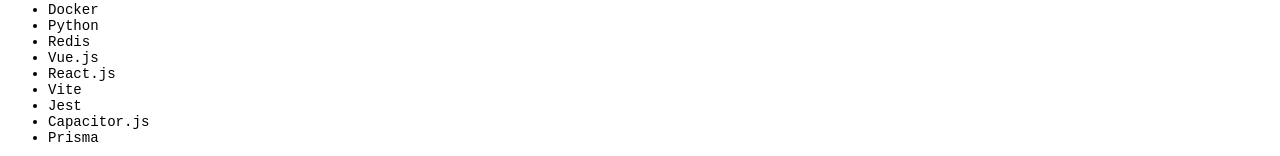
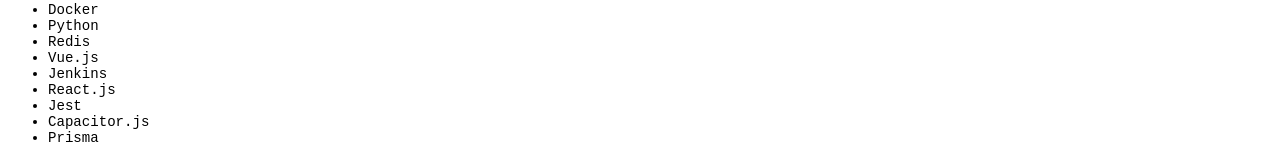
Before and after one commit to Stevendeleon/portfolio-v2, a Next.js app: page /about in a window 1280 px wide. Shown: the part 267-423 px from the top of the page. Built offline with nearby package versions, Linux system fonts and the light colour scheme.

Commit message:
Added Jenkins to the mix

```diff
--- a/components/recentTechnologies.js
+++ b/components/recentTechnologies.js
@@ -8,8 +8,8 @@
     rt.python,
     rt.redis,
     rt.vue,
+    rt.jenkins,
     rt.react,
-    rt.vite,
     rt.jest,
     rt.capacitor,
     rt.prisma,
--- a/constants/index.js
+++ b/constants/index.js
@@ -24,6 +24,7 @@
   redis: "Redis",
   docker: "Docker",
   openShift: "OpenShift",
+  jenkins: "Jenkins",
   machineLearning: "Machine Learning",
   dataScience: "Data Science",
   go: "Go",
```
